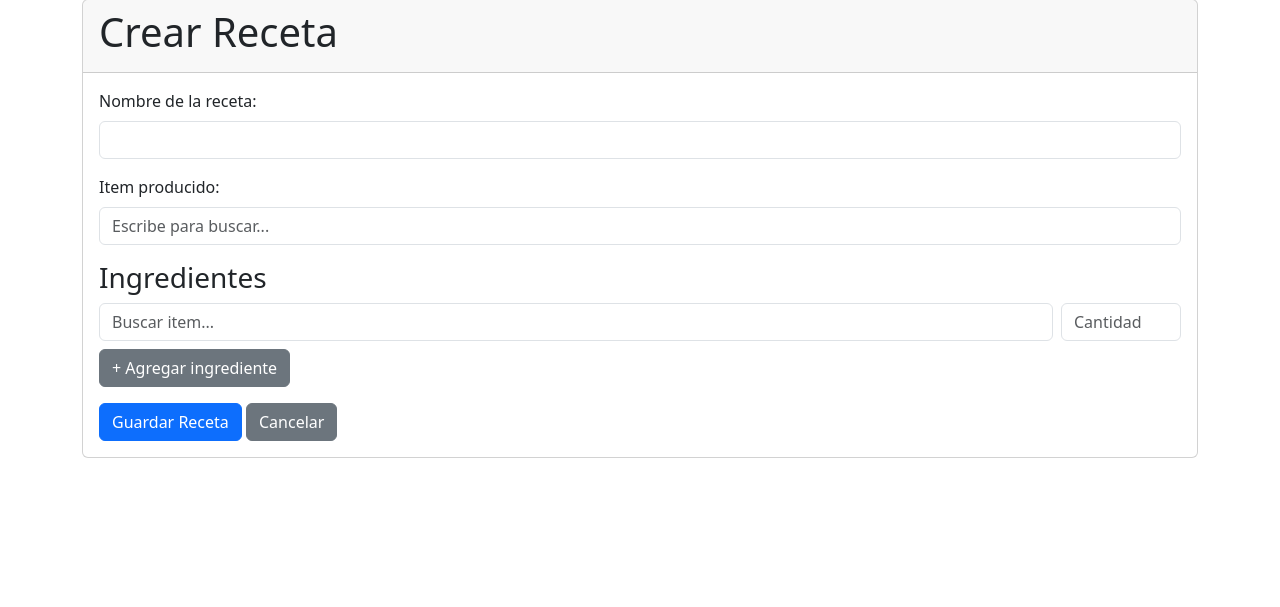
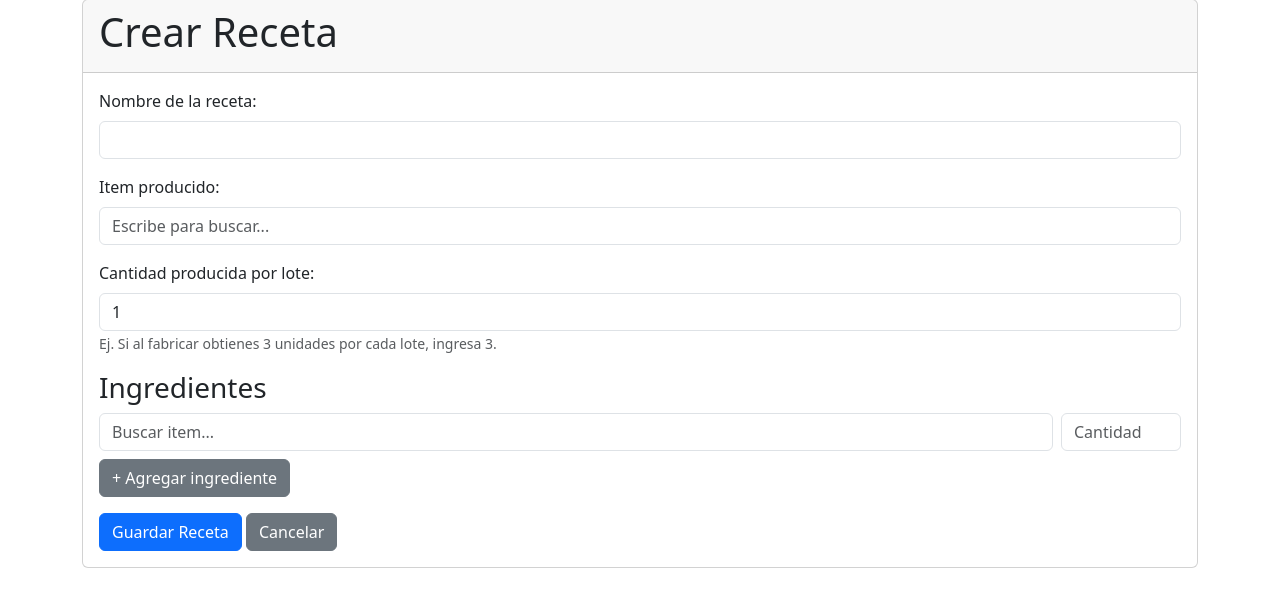
Before and after one commit to reivincitot/items_crud, a Django app: page /recetas/crear/ in a window 1280 px wide. Shown: the part 81-688 px from the top of the page. Run offline with Django 4.2, Linux system fonts and the light colour scheme; data that the repository does not hold is empty; some libraries are stand-ins or nearby versions.

Commit message:
se agrega al momento de crear las recetas y editarlas la cantidad creada por lote

```diff
--- a/Items_Calculator/recipe_list/views.py
+++ b/Items_Calculator/recipe_list/views.py
@@ -56,21 +56,44 @@ def calcular(request):
                 except Recipe.DoesNotExist:
                     pass
 
-            # --- Construir lista de materiales totales (para el resumen final) ---
+            # --- Construir lista de materiales totales (base + intermedios) ---
+            # Obtener todos los items involucrados: totales (base) y fabricar (intermedios)
             items_totales = Item.objects.in_bulk(calculo['totales'].keys())
+            items_fabricar = Item.objects.in_bulk(calculo['fabricar'].keys())
+
+            # Crear diccionario combinado: prioridad a totales, pero añadir fabricar si no está en totales
+            materiales_combined = {}
+            for item_id, cantidad_bruta in calculo['totales'].items():
+                materiales_combined[item_id] = {
+                    'cantidad': cantidad_bruta,
+                    'es_fabricable': False  # base (no tiene receta)
+                }
+            for item_id, cantidad_bruta in calculo['fabricar'].items():
+                if item_id not in materiales_combined:
+                    materiales_combined[item_id] = {
+                        'cantidad': cantidad_bruta,
+                        'es_fabricable': True  # intermedio fabricable
+                    }
+                else:
+                    # Si ya está en totales, significa que también es base? Pero en realidad si tiene receta, no debería estar en totales.
+                    # Si está en ambos, podría ser un item que es base pero también se fabrica? (caso raro). Lo dejamos como base.
+                    pass
+
             materiales_resumen = []
-            for item_id, cantidad_bruta in calculo['totales'].items():
-                item = items_totales.get(item_id)
+            for item_id, data in materiales_combined.items():
+                # Buscar el item en los dos diccionarios
+                item = items_totales.get(item_id) or items_fabricar.get(item_id)
                 if item:
                     inv = inventario.get(item_id, 0)
-                    neto = max(0, cantidad_bruta - inv)
+                    neto = max(0, data['cantidad'] - inv)
                     materiales_resumen.append({
                         'nombre': item.name,
-                        'cantidad_bruta': cantidad_bruta,
+                        'cantidad_bruta': data['cantidad'],
                         'inventario': inv,
                         'cantidad_neta': neto,
-                        'es_fabricable': item.es_fabricable
+                        'es_fabricable': data['es_fabricable']
                     })
+
             # Ordenar: primero fabricables, luego base, alfabético
             materiales_resumen.sort(key=lambda x: (0 if x['es_fabricable'] else 1, x['nombre']))
 
@@ -105,6 +128,7 @@ def recipe_create(request):
     if request.method == 'POST':
         recipe_name = request.POST.get('recipe_name')
         produced_item_name = request.POST.get('produced_item_name')
+        produces_quantity = int(request.POST.get('produces_quantity', 1))
         try:
             produced_item = Item.objects.get(name=produced_item_name, es_fabricable=True)
         except Item.DoesNotExist:
@@ -112,7 +136,11 @@ def recipe_create(request):
             return redirect('recipe_create')
         # Crear receta
         try:
-            recipe = Recipe(recipe_name=recipe_name, produced_item=produced_item)
+            recipe = Recipe(
+                recipe_name=recipe_name,
+                produced_item=produced_item,
+                produces_quantity=produces_quantity
+                )
             recipe.save()
             request.session['ultima_receta'] = recipe.recipe_name
         except IntegrityError:
@@ -151,12 +179,17 @@ def recipe_edit(request, pk):
     if request.method == 'POST':
         recipe.recipe_name = request.POST['recipe_name']
         produced_item_name = request.POST.get('produced_item_name')
+        recipe.produces_quantity = int(request.POST.get('produces_quantity', 1))
+
+        produced_item_name = request.POST.get('produced_item_name')
         try:
             produced_item = Item.objects.get(name=produced_item_name, es_fabricable=True)
         except Item.DoesNotExist:
             messages.error(request, f'El item "{produced_item_name}" no existe o no es fabricable.')
             return redirect('recipe_edit', pk=pk)
         recipe.produced_item = produced_item
+        produces_quantity = int(request.POST.get('produces_quantity', 1))
+        recipe.produces_quantity = produces_quantity
         recipe.save()
         # Reemplazar ingredientes
         recipe.ingredients.all().delete()
--- a/Items_Calculator/templates/recipes/create.html
+++ b/Items_Calculator/templates/recipes/create.html
@@ -7,13 +7,13 @@
     <div class="card-body">
         <form method="post">
             {% csrf_token %}
-            <!-- Campo: nombre de la receta -->
+            <!-- Nombre de la receta -->
             <div class="mb-3">
                 <label class="form-label">Nombre de la receta:</label>
                 <input type="text" name="recipe_name" class="form-control" required>
             </div>
 
-            <!-- Campo: item producido (autocompletado) -->
+            <!-- Item producido (autocompletado) -->
             <div class="mb-3">
                 <label class="form-label">Item producido:</label>
                 <input list="fabricable-items" name="produced_item_name" class="form-control" required placeholder="Escribe para buscar...">
@@ -22,6 +22,13 @@
                         <option value="{{ item.name }}">
                     {% endfor %}
                 </datalist>
+            </div>
+
+            <!-- ✨ NUEVO: Cantidad producida por lote -->
+            <div class="mb-3">
+                <label class="form-label">Cantidad producida por lote:</label>
+                <input type="number" name="produces_quantity" class="form-control" value="1" min="1" step="1">
+                <small class="form-text text-muted">Ej. Si al fabricar obtienes 3 unidades por cada lote, ingresa 3.</small>
             </div>
 
             <h3>Ingredientes</h3>
```
Also changed, not shown: Items_Calculator/recipe_list/forms.py (+5 -2 lines), Items_Calculator/templates/recipes/edit.html (+9 -0 lines).
